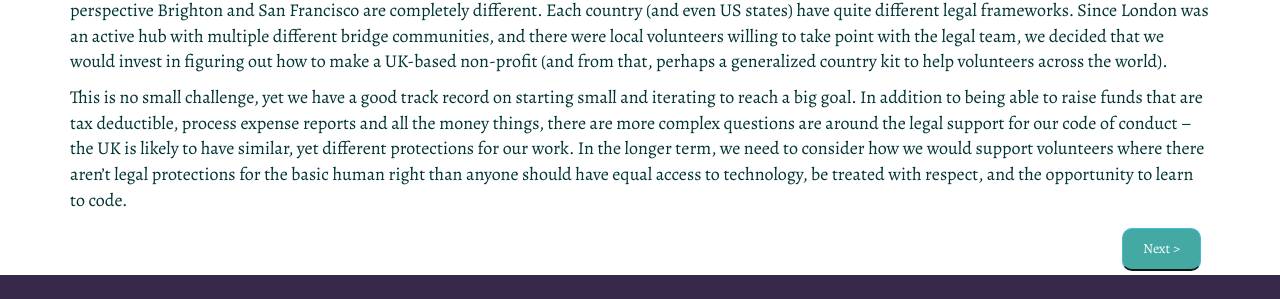
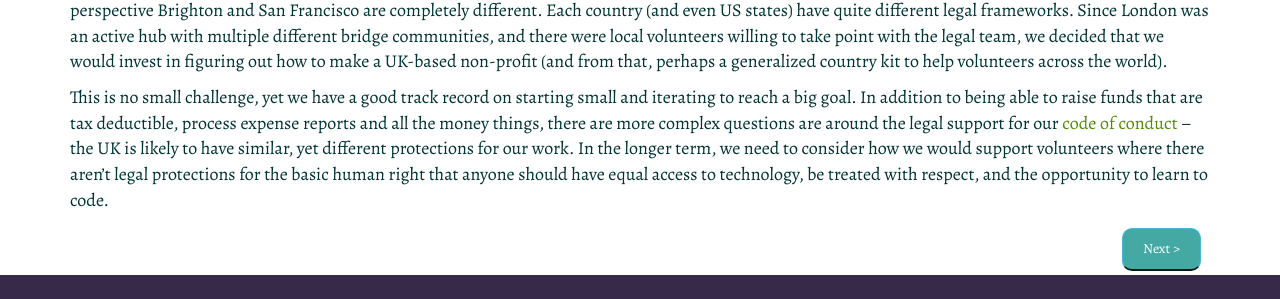
Before and after one commit to Satsaimistoowqp/bridgefoundry.github.io, a Jekyll site: the page built from _posts/2019-05-11-uk-bridge-foundry.md, in a window 1280 px wide and 900 px high, scrolled down 581 px. Shown: the part 259-558 px from the top of the window. Built offline with Jekyll 4.4.1, drawn with Linux system fonts in a browser that asks for light colours.

Commit message:
add link to code of conduct

```diff
--- a/_posts/2019-05-11-uk-bridge-foundry.md
+++ b/_posts/2019-05-11-uk-bridge-foundry.md
@@ -30,4 +30,12 @@ Along the way, we ran into legal questions and pro-bono lawyers helped us explai
 
 Even though a San Francisco RailsBridge workshop is more like a Brighton RailsBridge than a San Francisco Women Who Go meetup, from a legal perspective Brighton and San Francisco are completely different.  Each country (and even US states) have quite different legal frameworks.  Since London was an active hub with multiple different bridge communities, and there were local volunteers willing to take point with the legal team, we decided that we would invest in figuring out how to make a UK-based non-profit (and from that, perhaps a generalized country kit to help volunteers across the world).
 
-This is no small challenge, yet we have a good track record on starting small and iterating to reach a big goal.  In addition to being able to raise funds that are tax deductible, process expense reports and all the money things, there are more complex questions are around the legal support for our code of conduct -- the UK is likely to have similar, yet different protections for our work. In the longer term, we need to consider how we would support volunteers where there aren’t legal protections for the basic human right than anyone should have equal access to technology, be treated with respect, and the opportunity to  learn to code.
+This is no small challenge, yet we have a good track record on starting small
+and iterating to reach a big goal.  In addition to being able to raise funds
+that are tax deductible, process expense reports and all the money things,
+there are more complex questions are around the legal support for our
+[code of conduct](http://bridgefoundry.org/code-of-conduct) -- the UK is likely
+to have similar, yet different protections for our work. In the longer term,
+we need to consider how we would support volunteers where there aren’t legal
+protections for the basic human right that anyone should have equal access
+to technology, be treated with respect, and the opportunity to learn to code.
```
